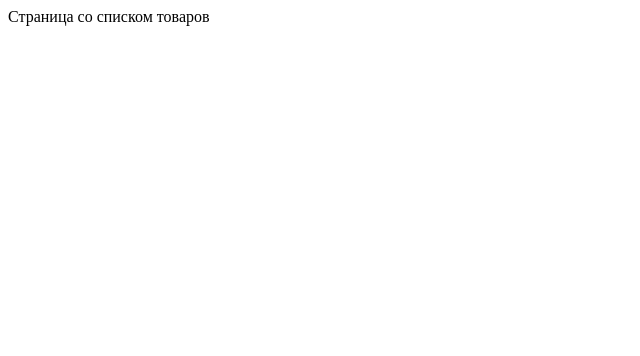
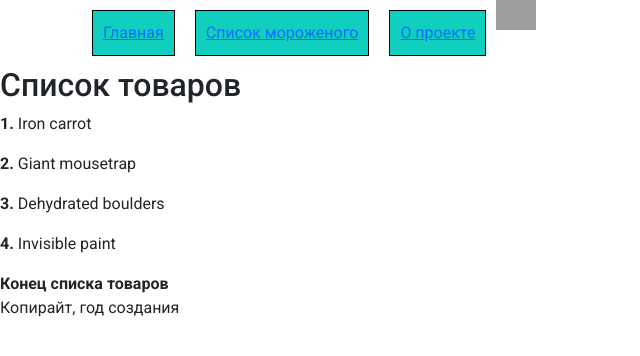
Before and after one commit to UMAtaullin/jump_dj, a Django app: page /catalog/ in a window 1280 px wide. Shown: the top 356 px of the page, without its empty margins (0-640 px from the left). Run offline with Django 3.2, Linux system fonts and the light colour scheme; parts of the project's set-up code (start-up, migrations or seed data) failed here and were passed over; some libraries are stand-ins or nearby versions; grey boxes are pictures that could not be loaded.

Commit message:
urls done

```diff
--- a/acme_project/acme_project/settings.py
+++ b/acme_project/acme_project/settings.py
@@ -122,6 +122,9 @@ USE_TZ = True
 # https://docs.djangoproject.com/en/3.2/howto/static-files/
 
 STATIC_URL = '/static/'
+STATICFILES_DIRS = [
+    BASE_DIR / "static_dev",
+]
 
 # Default primary key field type
 # https://docs.djangoproject.com/en/3.2/ref/settings/#default-auto-field
--- a/acme_project/acme_project/urls.py
+++ b/acme_project/acme_project/urls.py
@@ -20,6 +20,6 @@ urlpatterns = [
     path("", include("homepage.urls", namespace="homepage")),
     path("about/", include("about.urls", namespace="about")),
     path("ice_cream/", include("ice_cream.urls", namespace="ice_cream")),
-    path("catalog/", include("catalog.urls")),
+    path("catalog/", include("catalog.urls", namespace="catalog")),
     path("admin/", admin.site.urls),
 ]
--- a/acme_project/catalog/urls.py
+++ b/acme_project/catalog/urls.py
@@ -2,8 +2,10 @@ from django.urls import path
 
 from . import views
 
+app_name = "catalog"
+
 urlpatterns = [
-    path('', views.product_list),
-    path('<int:pk>/', views.product_detail),
-    path('<slug:category>/', views.product_category),
+    path("", views.product_list, name="products"),
+    path("<int:pk>/", views.product_detail, name="product_detail"),
+    path("<slug:category>/", views.product_category),
 ]
--- a/acme_project/catalog/views.py
+++ b/acme_project/catalog/views.py
@@ -1,8 +1,17 @@
 from django.http import HttpResponse
+from django.shortcuts import render
 
 
 def product_list(request):
-    return HttpResponse("Страница со списком товаров")
+    context = {
+        "products": [
+            "Iron carrot",
+            "Giant mousetrap",
+            "Dehydrated boulders",
+            "Invisible paint",
+        ]
+    }
+    return render(request, "catalog/block_content_rendered.html", context)
 
 
 def product_detail(request, pk):
--- a/acme_project/ice_cream/urls.py
+++ b/acme_project/ice_cream/urls.py
@@ -5,6 +5,6 @@ from . import views
 app_name = "ice_cream"
 
 urlpatterns = [
-    path("", views.ice_cream_list, name="list"),
-    path("<int:pk>/", views.ice_cream_detail, name="detail"),
+    path("", views.ice_cream_list, name="ice_cream_list"),
+    path("<int:pk>/", views.ice_cream_detail, name="ice_cream_detail"),
 ]
--- /dev/null
+++ b/acme_project/static_dev/css/style.css
@@ -0,0 +1,40 @@
+@import url('https://fonts.googleapis.com/css2?family=Roboto:ital,wght@0,100;0,300;0,400;0,500;0,700;0,900;1,100;1,300;1,400;1,500;1,700;1,900&display=swap');
+
+* {
+  padding: 0px;
+  margin: 0px;
+}
+
+body {
+  font-family: Roboto;
+}
+
+.container {
+  display: flex;
+}
+
+.item {
+  background: rgb(17, 207, 191);
+  border: 1px solid #000;
+  padding: 10px;
+}
+
+.main {
+  margin: 10px;
+}
+
+.mian a:hover{
+  background-color: blue;
+}
+
+.ice_cream_list {
+  margin: 10px;
+}
+
+.description {
+  margin: 10px;
+}
+
+.logo {
+
+}
--- a/acme_project/templates/about/description.html
+++ b/acme_project/templates/about/description.html
@@ -1,4 +1,5 @@
 {% extends "base.html" %}
+{% load static %}
 
 {% block title %}
   Анфиса для друзей. Описание проекта
--- a/acme_project/templates/base.html
+++ b/acme_project/templates/base.html
@@ -1,6 +1,16 @@
+{% load static %}
+
 <!DOCTYPE html>
 <html lang="ru">
   <head>
+    <link rel="stylesheet" href="{% static 'css/bootstrap.min.css' %}">
+    <link rel="icon" href="{% static 'img/fav/fav.png' %}" type="image">
+    <link rel="apple-touch-icon" sizes="180x180" href="{% static 'img/fav/apple-touch-icon.png' %}">
+    <link rel="icon" type="image/png" sizes="32x32" href="{% static 'img/fav/favicon-32x32.png' %}">
+    <link rel="icon" type="image/png" sizes="16x16" href="{% static 'img/fav/favicon-16x16.png' %}">
+
+    <link rel="stylesheet" href="{% static 'css/style.css' %}">
+
     <title>{% block title %}{% endblock title %}</title>
   </head>
 
--- /dev/null
+++ b/acme_project/templates/catalog/block_content_rendered.html
@@ -0,0 +1,30 @@
+{% extends "base.html" %}
+{% load static %}
+
+{% block content %}
+  {% for product in products %}
+    {% if forloop.first %}
+      <h2>Список товаров</h2>
+    {% endif %}
+      <p>
+        <b>
+          {{ forloop.counter }}.
+        </b>
+        {{ product }}
+      </p>
+    {% if forloop.last %}
+       <b>Конец списка товаров</b>
+    {% endif %}
+  {% empty %}
+    <h2>Товары не привезли, магазин пуст!</h2>
+  {% endfor %}
+{% endblock %}
+
+
+<!--
+Ниже этого комментария напишите HTML-код,
+который был бы сгенерирован при вызове этого шаблона
+со словарём контекста, приведённом в условии задачи.
+Перед отправкой решения на проверку убедитесь,
+что исходный код шаблона закомментирован или удалён.
+-->
--- a/acme_project/templates/homepage/index.html
+++ b/acme_project/templates/homepage/index.html
@@ -1,4 +1,7 @@
 {% extends "base.html" %}
+{% load static %}
+
+<link rel="stylesheet" type="text/css" href="{% static 'css/styles.css' %}">
 
 {% block title %}
   Анфиса для друзей. Главная
--- a/acme_project/templates/ice_cream/detail.html
+++ b/acme_project/templates/ice_cream/detail.html
@@ -1,4 +1,5 @@
 {% extends "base.html" %}
+{% load static %}
 
   {% block title %}
     Анфиса для друзей. Подробное описание мороженого
@@ -6,4 +7,6 @@
 
   {% block content %}
     <h1>Подробное описание мороженого</h1>
+    <h3>{{ ice_cream.title }}</h3>
+    <p>{{ ice_cream.description }}</p>
   {% endblock content %}
--- a/acme_project/templates/includes/footer.html
+++ b/acme_project/templates/includes/footer.html
@@ -1,3 +1,4 @@
-    <footer>
-      <p>Копирайт, год создания</p>
-    </footer>
+{% load static %}
+<footer>
+  <p>Копирайт, год создания</p>
+</footer>
--- a/acme_project/templates/includes/header.html
+++ b/acme_project/templates/includes/header.html
@@ -1,10 +1,21 @@
+{% load static %}
 <header>
-  <p>Место для логотипа</p>
   <nav>
-    Навигация
-    <a href="{% url "homepage:index" %}">Главная страница</a>
-    <a href="{% url "about:description" %}">Описание проекта</a>
-    <a href="{% url "ice_cream:list" %}">Список мороженого</a>
-    {% comment %} <a href="{% url "ice_cream:detail" 'ice_cream/(?P<pk>[0-9]+)/\\Z' %}">Подробное описание мороженого</a>  {% endcomment %}
+    <div class="container">
+      <div class="item main">
+        <a href="{% url "homepage:index" %}">Главная</a>
+      </div>
+      <div class="item ice_cream_list">
+        <a href="{% url "ice_cream:ice_cream_list" %}">Список мороженого</a>
+      </div>
+      <div class="item description">
+        <a href="{% url "about:description" %}">О проекте</a>
+      </div>
+      <div class="logo">
+        <a href="#">
+          <img src="https://gas-kvas.com/grafic/uploads/posts/2024-01/gas-kvas-com-p-logotip-pepsi-na-prozrachnom-fone-34.png" height="30" alt="Logo">
+        </a>
+      </div>
+    </div>
   </nav>
 </header>
--- /dev/null
+++ b/requirements.txt
@@ -0,0 +1,4 @@
+asgiref==3.8.1
+Django==3.2.16
+pytz==2024.1
+sqlparse==0.5.1
```
Also changed, not shown: acme_project/ice_cream/views.py (+31 -2 lines), acme_project/static_dev/css/reset.css (added, +89 -0 lines), acme_project/templates/ice_cream/list.html (+11 -0 lines).
